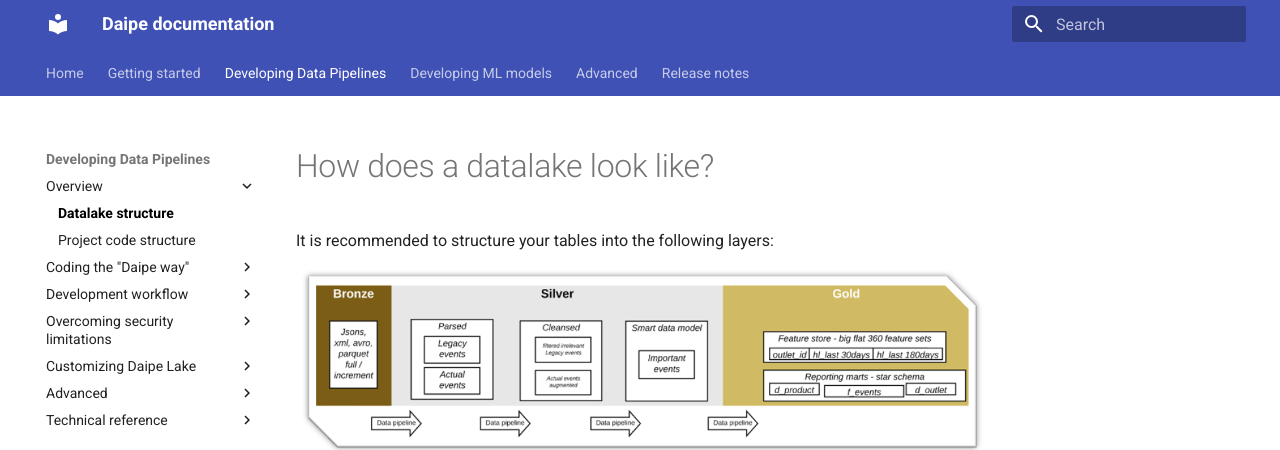
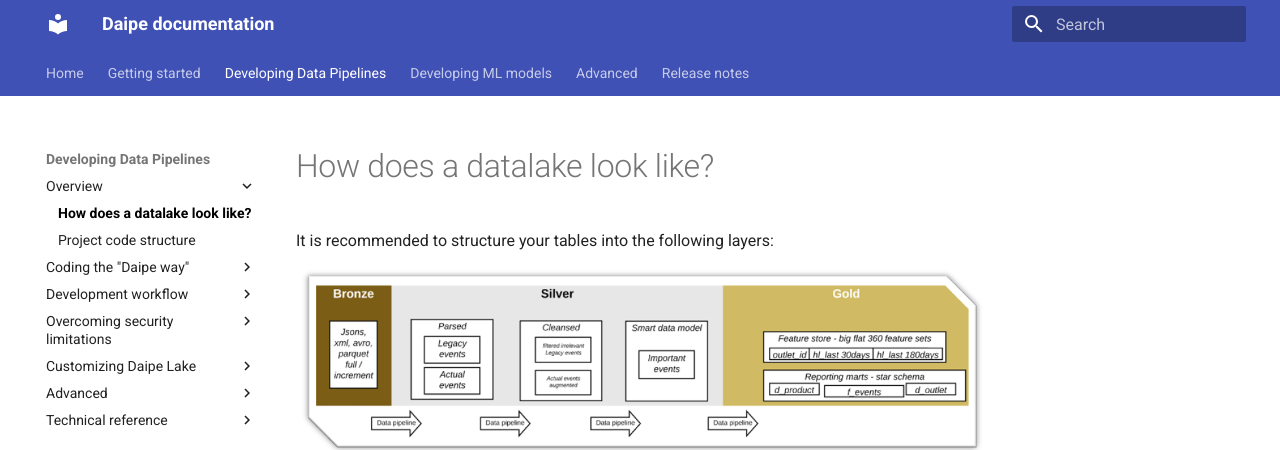
Before and after one commit to daipe-ai/platform-docs, an MkDocs documentation site: the page built from docs/datalake-structure.md, in a window 1280 px wide. Shown: the top 450 px of the page. Built offline with MkDocs 1.6.1 and Material for MkDocs 9.7.7, drawn with Linux system fonts in a browser that asks for light colours.

Commit message:
How does a datalake look like?

```diff
--- a/mkdocs.yml
+++ b/mkdocs.yml
@@ -34,7 +34,7 @@
       - Deploying to Databricks: deploy-demo-project.md
   - Developing Data Pipelines:
     - Overview:
-      - Datalake structure: datalake-structure.md
+      - How does a datalake look like?: datalake-structure.md
       - Project code structure: project-code-structure.md
     - Coding the "Daipe way":
       - Intro: coding-daipe-way.md
```
